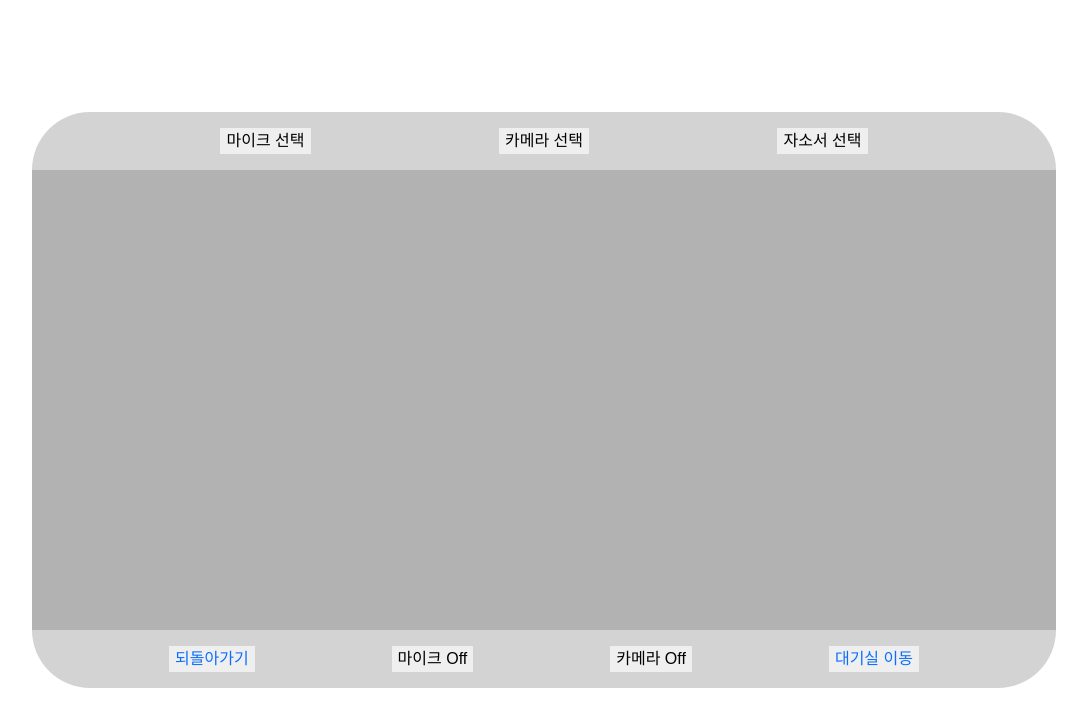
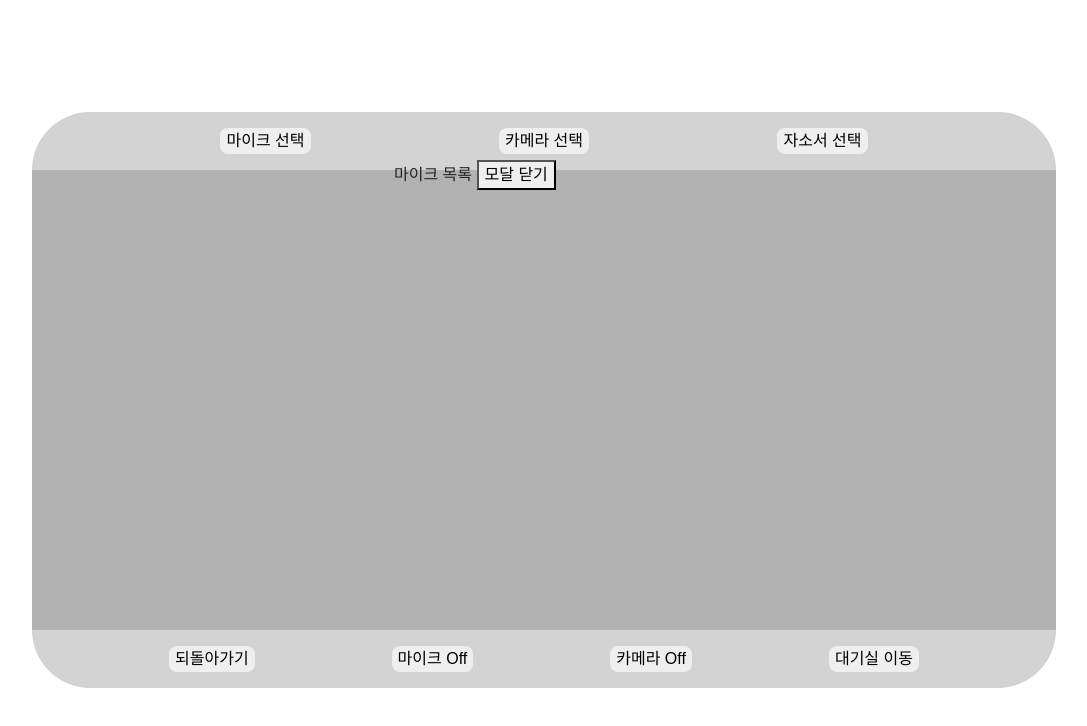
Before and after one commit to GaSuWang/Viewdle, a Vue app in the folder FE/: page /setting-room in a window 1280 px wide. Both pictures are taken after a click on the button "마이크 선택". Shown: the top 726 px of the page, without its empty margins (96-1183 px from the left). Built offline with nearby package versions, Linux system fonts and the light colour scheme.

Commit message:
[S07P12D111-122] feat: vue3 teleport 컴포넌트 통해 모달 구현 모달이 어떻게 동작하는 지 확인

```diff
--- a/FE/public/index.html
+++ b/FE/public/index.html
@@ -1,19 +1,27 @@
 <!DOCTYPE html>
 <html lang="">
   <head>
-    <meta charset="utf-8">
-    <meta http-equiv="X-UA-Compatible" content="IE=edge">
-    <meta name="viewport" content="width=device-width,initial-scale=1.0">
-    <link rel="icon" href="<%= BASE_URL %>favicon.ico">
+    <meta charset="utf-8" />
+    <meta http-equiv="X-UA-Compatible" content="IE=edge" />
+    <meta name="viewport" content="width=device-width,initial-scale=1.0" />
+    <link rel="icon" href="<%= BASE_URL %>favicon.ico" />
     <script src="https://apis.google.com/js/platform.js" async defer></script>
-    <meta name="google-signin-client_id" content="835634401246-ddaeprck32cbkjmajefeffl5vh7f5kd6.apps.googleusercontent.com">
+    <meta
+      name="google-signin-client_id"
+      content="835634401246-ddaeprck32cbkjmajefeffl5vh7f5kd6.apps.googleusercontent.com"
+    />
     <title><%= htmlWebpackPlugin.options.title %></title>
   </head>
   <body>
     <noscript>
-      <strong>We're sorry but <%= htmlWebpackPlugin.options.title %> doesn't work properly without JavaScript enabled. Please enable it to continue.</strong>
+      <strong
+        >We're sorry but <%= htmlWebpackPlugin.options.title %> doesn't work
+        properly without JavaScript enabled. Please enable it to
+        continue.</strong
+      >
     </noscript>
     <div id="app"></div>
+    <div id="destination"></div>
     <!-- built files will be auto injected -->
   </body>
 </html>
--- a/FE/src/router.js
+++ b/FE/src/router.js
@@ -43,11 +43,11 @@ const routes = [
     name: 'setting-room',
     component: () => import(/* webpackPrefetch:true */ '@/views/StudyRoom/SettingRoomView.vue')
   },
-  // {
-  //   path: '/wating-room',
-  //   name: 'wating-room',
-  //   component: () => import(/* webpackPrefetch:true */ '@/views/')
-  // },
+  {
+    path: '/waiting-room',
+    name: 'watiing-room',
+    component: () => import(/* webpackPrefetch:true */ '@/views/StudyRoom/WaitingRoomView.vue')
+  },
   // {
   //   path: '/ee-room',
   //   name: 'ee-room',
--- a/FE/src/views/StudyRoom/SettingRoomView.vue
+++ b/FE/src/views/StudyRoom/SettingRoomView.vue
@@ -4,24 +4,61 @@
     <!-- 상단   -->
     <div class="SettingRoomHeader">
       <!-- 마이크 선택 모달 버튼 -->
-      <button class="Mic Select Modal">마이크 선택</button>
+      <button
+        @click="(micSelect = true), (cameraSelect = false), (clSelect = false)"
+        class="micSelectBtn"
+      >
+        마이크 선택
+      </button>
+      <teleport to="#destination">
+        <div v-if="micSelect" class="micSelect Modal">
+          마이크 목록
+          <button @click="micSelect = false">모달 닫기</button>
+        </div>
+      </teleport>
+
       <!-- 카메라 선택 모달 버튼 -->
-      <button class="Camera Select Modal">카메라 선택</button>
+      <button
+        @click="(cameraSelect = true), (micSelect = false), (clSelect = false)"
+        class="camerSelectBtn"
+      >
+        카메라 선택
+      </button>
+      <teleport to="#destination">
+        <div v-if="cameraSelect" class="cameraSelect Modal">
+          카메라 목록
+          <button @click="cameraSelect = false">모달 닫기</button>
+        </div>
+      </teleport>
+
       <!-- 자소서 선택 모달 버튼 -->
-      <button class="CL Select Modal">자소서 선택</button>
+      <button
+        @click="(clSelect = true), (micSelect = false), (cameraSelect = false)"
+        class="clSelectBtn"
+      >
+        자소서 선택
+      </button>
+      <teleport to="#destination">
+        <div v-if="clSelect" class="clSelect Modal">
+          자소서 목록
+          <button @click="clSelect = false">모달 닫기</button>
+        </div>
+      </teleport>
     </div>
 
     <!-- 중단 -->
-    <!-- 유저 카메라 화면 영상 구역 -->
     <div class="SettingRoomContent">
+      <!-- 유저 카메라 화면 영상 구역 -->
       <div class="SettingRoomVideo"></div>
     </div>
 
     <!-- 하단 -->
     <div class="SettingRoomFooter">
       <!-- 로비 되돌아가기 버튼 -->
-      <button>
-        <router-link :to="{ name: MainView }">되돌아가기</router-link>
+      <button class="toLBBtn">
+        <div class="toLBBtnDiv">
+          <router-link :to="{ name: MainView }">되돌아가기</router-link>
+        </div>
       </button>
       <!-- 유저 마이크 온오프 버튼 -->
       <button class="Mic OnOff">마이크 Off</button>
@@ -29,20 +66,46 @@
       <button class="Camera OnOff">카메라 Off</button>
 
       <!-- 대기실 입장 버튼 -->
-      <button>
-        <router-link :to="{ name: WaitingRoomView }">대기실 이동</router-link>
+      <button class="toWRBtn">
+        <div class="toWRBtnDiv">
+          <router-link :to="{ name: WaitingRoomView }">대기실 이동</router-link>
+        </div>
       </button>
     </div>
   </div>
 </template>
 
 <script>
+import { ref } from "vue";
 export default {
   name: "SettingRoomView",
+  setup() {
+    const micSelect = ref(false);
+    const cameraSelect = ref(false);
+    const clSelect = ref(false);
+    const micOnOff = ref("마이크 Off");
+    const cameraOnOff = ref("카메라 Off");
+    return {
+      micSelect,
+      cameraSelect,
+      clSelect,
+      micOnOff,
+      cameraOnOff,
+    };
+  },
 };
 </script>
 
-<style>
+<style scoped>
+.Modal {
+  position: fixed;
+  z-index: 999;
+  top: 20%;
+  left: 50%;
+  width: 300px;
+  margin-left: -150px;
+}
+
 .SettingRoomView {
   position: absolute;
   width: 80vw;
@@ -64,10 +127,6 @@ export default {
   flex-direction: row;
   justify-content: space-evenly;
   align-items: center;
-}
-
-.SettingRoomHeader > button {
-  border: none;
 }
 
 .SettingRoomContent {
@@ -94,12 +153,96 @@ export default {
   align-items: center;
 }
 
-.SettingRoomFooter > button {
+.SettingRoomHeader > button,
+.SettingRoomFooter > button,
+.toLBBtn,
+.toWRBtn {
   border: none;
+  border-radius: 0.5rem;
 }
 
-.SettingRoomFooter > button> a {
+.toLBBtn:hover,
+.toWRBtn:hover,
+.toLBBtn:hover a,
+.toWRBtn:hover a {
+  background-color: black;
+  color: white;
+}
+
+.toLBBtnDiv > a,
+.toWRBtnDiv > a {
   text-decoration: none;
+  color: black;
+}
 
+/* 돌아가기, 대기실 버튼 애니메이션 */
+/* .toLBBtn {
+  color: #fff;
+  background: none;
+  padding: 0;
 }
+
+.toLBBtn .toLBBtnDiv {
+  top: 0;
+  left: 0;
+  position: absolute;
+  width: 7%;
+  aspect-ratio: 5/2;
+  background: #e7e7e7;
+  border-radius: 0.5rem;
+  overflow: hidden;
+  transition: transform 0.4s cubic-bezier(0.1, 0, 0.3, 1);
+  display: flext;
+  flex-direction: row;
+  justify-content: center;
+  align-items: center;
+}
+
+.toLBBtn:hover .toLBBtnDiv {
+  transform: scale3d(1.2, 1.2, 1);
+}
+
+.toLBBtn .toLBBtnDiv::before,
+.toLBBtn .toLBBtnDiv::after {
+  content: "";
+  position: absolute;
+  background: #000;
+}
+
+.toLBBtn .toLBBtnDiv::before {
+  width: 110%;
+  height: 0;
+  padding-bottom: 110%;
+  top: 50%;
+  left: 50%;
+  border-radius: 50%;
+  transform: translate3d(-50%, -50%, 0) scale3d(0, 0, 1);
+}
+
+.toLBBtn:hover .toLBBtnDiv::before {
+  transition: transform 0.4s cubic-bezier(0.1, 0, 0.3, 1);
+  transform: translate3d(-50%, -50%, 0) scale3d(1, 1, 1);
+}
+
+.toLBBtn .toLBBtnDiv::after {
+  top: 0;
+  left: 0;
+  width: 100%;
+  height: 100%;
+  opacity: 0;
+  transition: opacity 0.3s;
+}
+
+.toLBBtn:hover .toLBBtnDiv::after {
+  opacity: 1;
+  transition-duration: 0.01s;
+  transition-delay: 0.3s;
+}
+
+.toLBBtn.toLBBtnDiv a {
+  display: block;
+  position: relative;
+  padding: 1.5rem 3rem;
+  mix-blend-mode: difference;
+} */
 </style>
```
